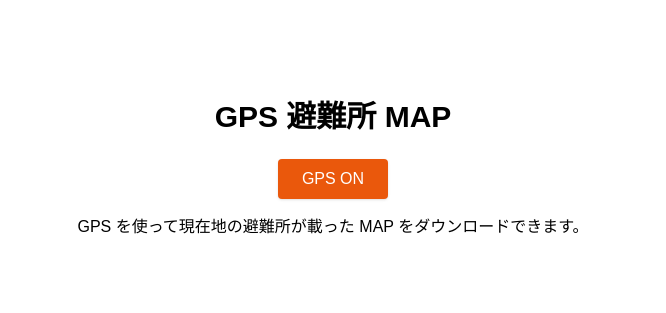
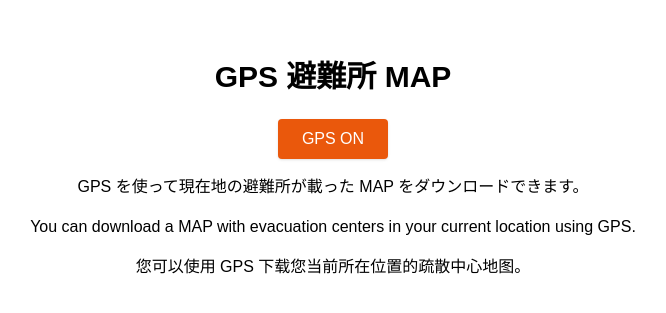
Before and after one commit to noza17/proN-2024-3Q-noza, a Next.js app: page / in a window 1280 px wide. Shown: the part 231-544 px from the top of the page, without its empty margins (307-973 px from the left). Built offline with nearby package versions, Linux system fonts and the light colour scheme.

Commit message:
Update page.tsx

```diff
--- a/src/app/page.tsx
+++ b/src/app/page.tsx
@@ -151,6 +151,12 @@ const MapComponent = () => {
       <p className="text-center text-black mt-4 mx-4">
         GPS を使って現在地の避難所が載った MAP をダウンロードできます。
       </p>
+      <p className="text-center text-black mt-4 mx-4">
+        You can download a MAP with evacuation centers in your current location using GPS.
+      </p>
+      <p className="text-center text-black mt-4 mx-4">
+      您可以使用 GPS 下载您当前所在位置的疏散中心地图。
+      </p>
     </div>
   );
 };
```
